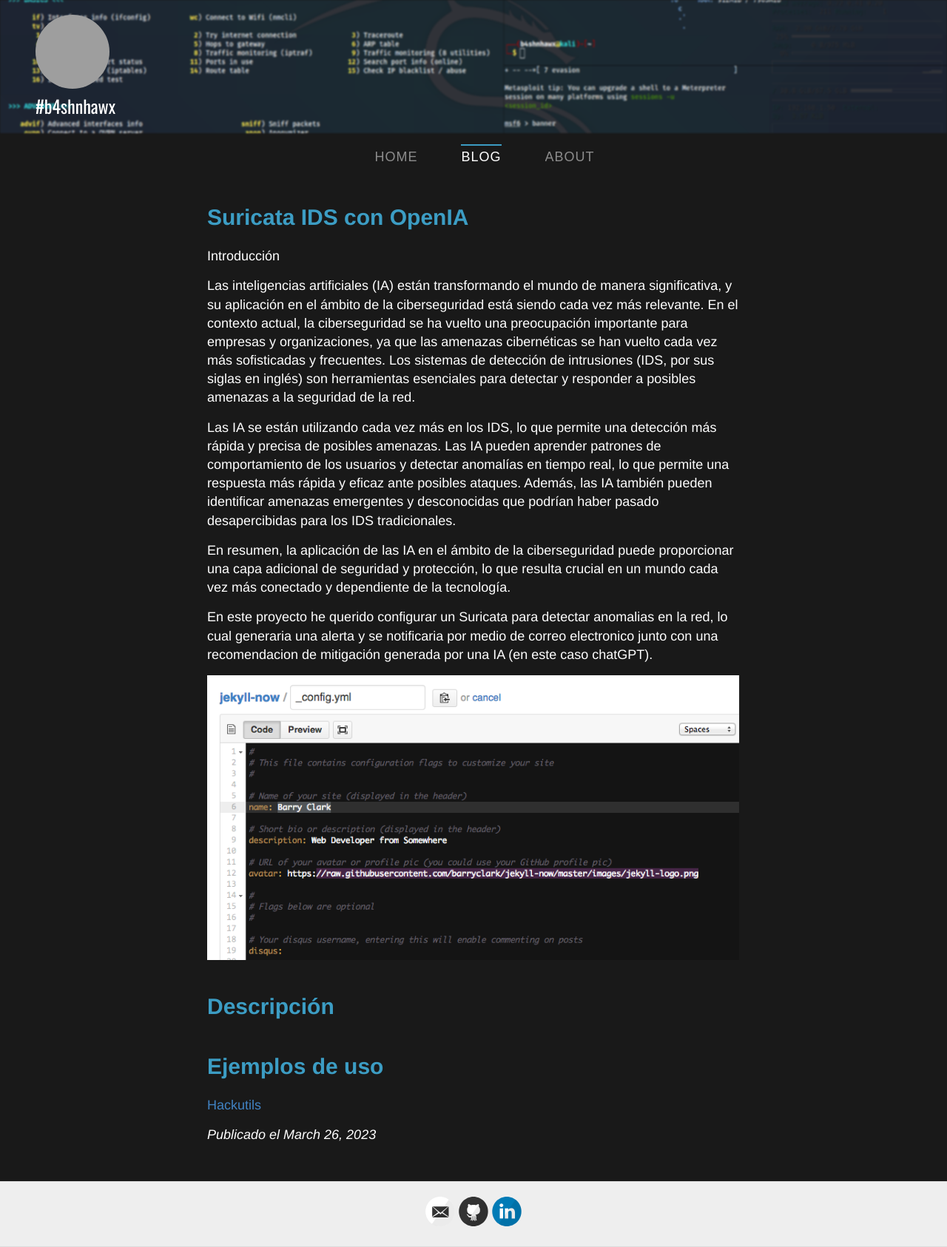
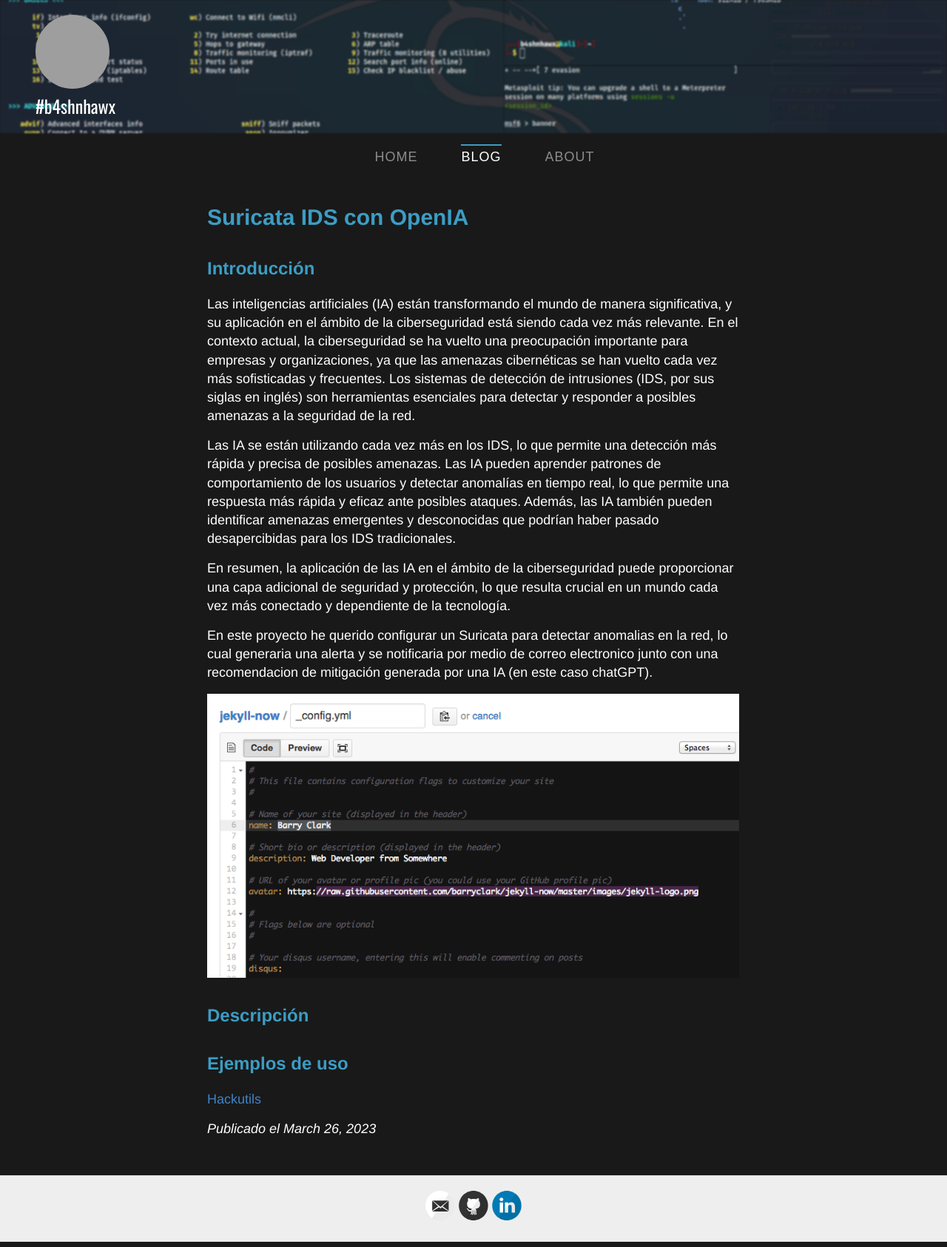
Before and after one commit to b4shnhawx/b4shnhawx.github.io, a Jekyll site: the page built from _posts/2023-03-26-Suricata IDS con OpenIA.md, in a window 1280 px wide. Shown: the whole page at 74% size. Built offline with Jekyll 4.4.1, drawn with Linux system fonts in a browser that asks for light colours; nearby versions of some CDN libraries; grey boxes are pictures that could not be loaded.

```diff
--- a/_posts/2023-03-26-Suricata IDS con OpenIA.md
+++ b/_posts/2023-03-26-Suricata IDS con OpenIA.md
@@ -3,7 +3,7 @@ layout: post
 title: Suricata IDS con OpenIA
 ---
 
-Introducción
+## Introducción
 
 Las inteligencias artificiales (IA) están transformando el mundo de manera significativa, y su aplicación en el ámbito de la ciberseguridad está siendo cada vez más relevante. En el contexto actual, la ciberseguridad se ha vuelto una preocupación importante para empresas y organizaciones, ya que las amenazas cibernéticas se han vuelto cada vez más sofisticadas y frecuentes. Los sistemas de detección de intrusiones (IDS, por sus siglas en inglés) son herramientas esenciales para detectar y responder a posibles amenazas a la seguridad de la red.
 
@@ -16,9 +16,9 @@ En este proyecto he querido configurar un Suricata para detectar anomalias en la
 
 ![_config.yml]({{ site.baseurl }}/images/config.png)
 
-# Descripción
+## Descripción
 
-# Ejemplos de uso
+## Ejemplos de uso
 
 
 [Hackutils](https://github.com/b4shnhawx/Hack-Utils)
```
